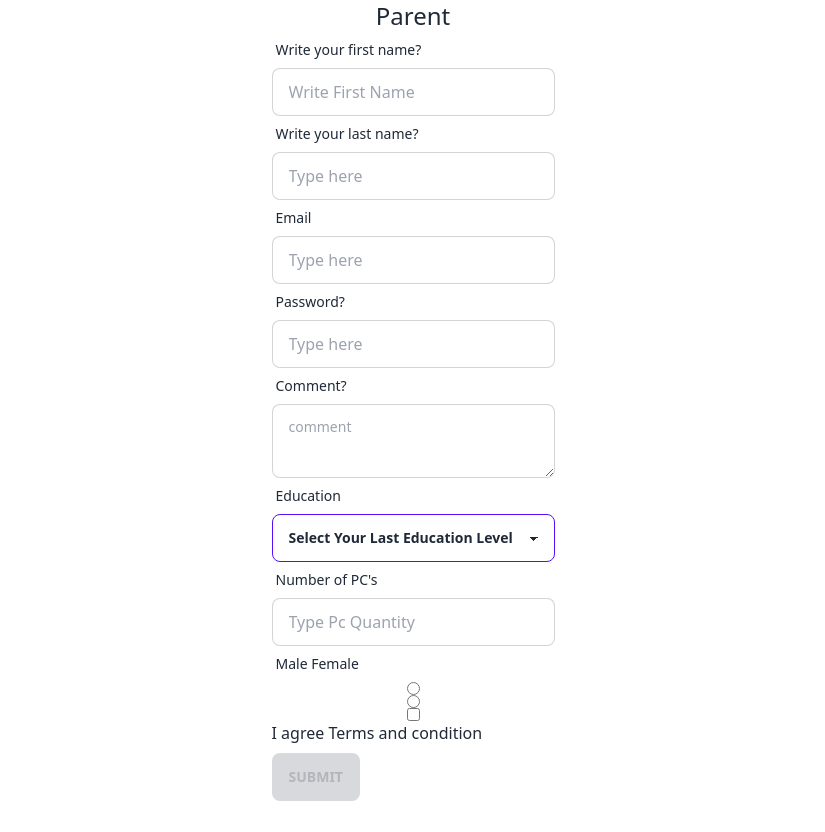
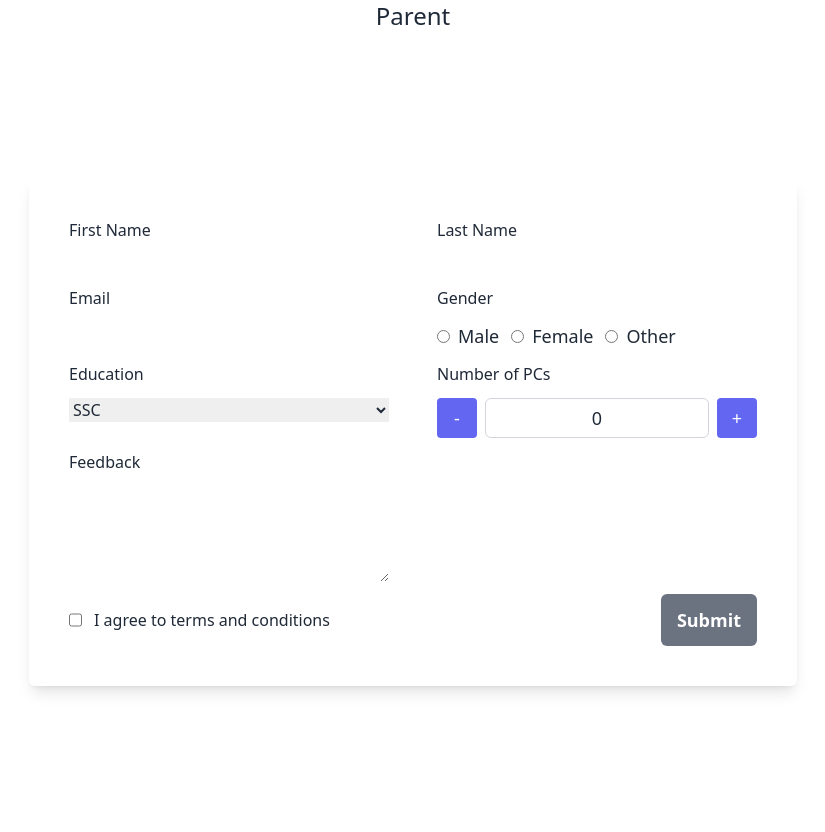
Before and after one commit to mollikacomputer/reducter-form, a React (Create React App) app: page / in a window 1280 px wide. Shown: the whole page, without its empty margins (227-1052 px from the left). Before the commit the page ends 801 px from the top, so only its background shows below. Built offline with nearby package versions, Linux system fonts and the light colour scheme.

Commit message:
some update form

```diff
--- a/src/Pages/Form/Form.js
+++ b/src/Pages/Form/Form.js
@@ -1,143 +1,339 @@
 import React, { useReducer } from "react";
 import { initialState, reducer } from "../../State/formReducer";
+const LongForm = () => {
+  const [state, dispatch] = useReducer(reducer, initialState);
 
-const Form = () => {
+  const submit = (event) => {
+    event.preventDefault();
 
-  const [state, dispatch] = useReducer(reducer, initialState);
-  const submit = (event) =>{
-    event.preventDefault();
     console.log(state);
-  }
+  };
 
   return (
-    <div className="grid justify-items-center">
-
-      <form onSubmit={submit}>
-        <div className="">
-          <div className="form-control w-full max-w-xs">
-            <label className="label">
-              <span className="label-text">Write your first name?</span>
+    <div className='h-screen w-screen flex justify-center items-center overflow-auto'>
+      <form
+        className='shadow-lg p-10 rounded-md flex flex-wrap gap-3 max-w-3xl justify-between'
+        onSubmit={submit}
+      >
+        <div className='flex flex-col w-full max-w-xs'>
+          <label className='mb-2' htmlFor='firstName'>
+            First Name
           </label>
           <input
-              type="text"
-              name="firstName"
-              placeholder="Write First Name"
-              className="input input-bordered w-full max-w-xs"
-              onBlur={(e)=>dispatch({type:"INPUT", payload:{name: e.target.name, value:e.target.value}})}
+            type='text'
+            name='firstName'
+            id='firstName'
+            onBlur={(e) =>
+              dispatch({
+                type: "INPUT",
+                payload: { name: e.target.name, value: e.target.value },
+              })
+            }
           />
         </div>
-          <div className="form-control w-full max-w-xs">
-            <label className="label">
-              <span className="label-text">Write your last name?</span>
+        <div className='flex flex-col w-full max-w-xs'>
+          <label className='mb-2' htmlFor='lastName'>
+            Last Name
           </label>
           <input
-              type="text"
-              name="lastName"
-              placeholder="Type here"
-              className="input input-bordered w-full max-w-xs"
-              onBlur={(e)=>dispatch({type:"INPUT", payload:{name: e.target.name, value:e.target.value}})}
+            type='text'
+            name='lastName'
+            id='lastName'
+            onBlur={(e) =>
+              dispatch({
+                type: "INPUT",
+                payload: { name: e.target.name, value: e.target.value },
+              })
+            }
           />
         </div>
-          <div className="form-control w-full max-w-xs">
-            <label className="label">
-              <span className="label-text">Email</span>
+        <div className='flex flex-col w-full max-w-xs'>
+          <label className='mb-2' htmlFor='email'>
+            Email
           </label>
           <input
-              type="email"
-              name="email"
-              placeholder="Type here"
-              className="input input-bordered w-full max-w-xs"
-              onBlur={(e)=>dispatch({type:"INPUT", payload:{name: e.target.name, value:e.target.value}})}
+            type='email'
+            name='email'
+            id='email'
+            onBlur={(e) =>
+              dispatch({
+                type: "INPUT",
+                payload: { name: e.target.name, value: e.target.value },
+              })
+            }
           />
         </div>
-          <div className="form-control w-full max-w-xs">
-            <label className="label">
-              <span className="label-text">Password?</span>
+        <div className='flex flex-col w-full max-w-xs'>
+          <h1 className='mb-3'>Gender</h1>
+          <div className='flex gap-3'>
+            <div>
+              <input
+                type='radio'
+                id='male'
+                name='gender'
+                value='male'
+                onClick={(e) =>
+                  dispatch({
+                    type: "INPUT",
+                    payload: { name: e.target.name, value: e.target.value },
+                  })
+                }
+              />
+              <label className='ml-2 text-lg' for='male'>
+                Male
               </label>
+            </div>
+            <div>
               <input
-              type="password"
-              name="password"
-              placeholder="Type here"
-              className="input input-bordered w-full max-w-xs"
-              onBlur={(e)=>dispatch({type:"INPUT", payload:{name: e.target.name, value:e.target.value}})}
+                type='radio'
+                id='female'
+                name='gender'
+                value='female'
+                onClick={(e) =>
+                  dispatch({
+                    type: "INPUT",
+                    payload: { name: e.target.name, value: e.target.value },
+                  })
+                }
               />
+              <label className='ml-2 text-lg' for='female'>
+                Female
+              </label>
             </div>
-          <div className="form-control w-full max-w-xs">
-            <label className="label">
-              <span className="label-text">Comment?</span>
+            <div>
+              <input
+                type='radio'
+                id='other'
+                name='gender'
+                value='other'
+                onClick={(e) =>
+                  dispatch({
+                    type: "INPUT",
+                    payload: { name: e.target.name, value: e.target.value },
+                  })
+                }
+              />
+              <label className='ml-2 text-lg' for='other'>
+                Other
+              </label>
+            </div>
+          </div>
+        </div>
+        <div className='flex flex-col w-full max-w-xs'>
+          <label className='mb-3' for='education'>
+            Education
+          </label>
+          <select
+            name='education'
+            id='education'
+            onChange={(e) =>
+              dispatch({
+                type: "INPUT",
+                payload: { name: e.target.name, value: e.target.value },
+              })
+            }
+          >
+            <option value='SSC'>SSC</option>
+            <option value='HSC'>HSC</option>
+            <option value='underGrad'>Under Graduate</option>
+            <option value='graduate'>Graduate</option>
+          </select>
+        </div>
+        <div className='flex flex-col w-full max-w-xs'>
+          <label className='mb-3'>Number of PCs</label>
+          <div className='flex justify-between items-center gap-2 '>
+            <button className='bg-indigo-500 text-lg text-white rounded h-10 w-10 '>
+              -
+            </button>
+            <div className='border flex-1 flex justify-center items-center h-10 rounded-md border-gray-300'>
+              <span className='text-lg'>0</span>
+            </div>
+            <button className='bg-indigo-500 text-lg text-white rounded h-10 w-10'>
+              +
+            </button>
+          </div>
+        </div>
+        <div className='flex flex-col w-full max-w-xs'>
+          <label className='mb-3' for='feedback'>
+            Feedback
           </label>
           <textarea
-              type="text"
-              name="textaria"
-              class="textarea textarea-bordered"
-              placeholder="comment"
-              onBlur={(e)=>dispatch({type:"TEXTARIA", payload:{name: e.target.name, value:e.target.value}})}
+            name='feedback'
+            id='feedback'
+            cols='30'
+            rows='4'
+            onBlur={(e) =>
+              dispatch({
+                type: "INPUT",
+                payload: { name: e.target.name, value: e.target.value },
+              })
+            }
           ></textarea>
         </div>
-          <div className="form-control w-full max-w-xs">
-            <label className="label">
-              <span className="label-text">Education</span>
-            </label>
-            <select
-              name="education"
-              class="select select-primary w-full max-w-xs"
-              onChange={(e)=>dispatch({type:"INPUT", payload:{name: e.target.name, value:e.target.value}})}
-            >
-              <option disabled selected>
-                Select Your Last Education Level
-              </option>
-              <option>SSC</option>
-              <option>HSC</option>
-              <option>BA</option>
-              <option>MA</option>
-            </select>
-          </div>
-          <div className="form-control w-full max-w-xs">
-            <label className="label">
-              <span className="label-text">Number of PC's</span>
-            </label>
+
+        <div className='flex justify-between items-center w-full'>
+          <div className='flex  w-full max-w-xs'>
             <input
-              type="text"
-              name="quantity"
-              placeholder="Type Pc Quantity"
-              className="input input-bordered w-full max-w-xs"
-              onBlur={(e)=>dispatch({type:"INPUT", payload:{name: e.target.name, value:e.target.value}})}
+              className='mr-3'
+              type='checkbox'
+              name='term'
+              id='terms'
+              onClick={() => dispatch({ type: "TOGGLE" })}
             />
-          </div>
-          <div className="form-control w-full max-w-xs">
-          <label className="label">
-              <span className="label-text">Male Female</span>
-            </label>
-          <input
-              type="radio"
-              name="gender"
-              value="Male"
-              onClick={(e)=>dispatch({type:"INPUT", payload:{name: e.target.name, value:e.target.value}})}
-            />
-            <input
-            type="radio"
-            name="gender"
-            value="Female"
-            onClick={(e)=>dispatch({type:"INPUT", payload:{name: e.target.name, value:e.target.value}})}
-          />
-          </div>
-          <div className="form-control w-full max-w-xs">
-          <input
-          type="checkbox"
-          onClick={()=> dispatch({type:"TOGGLE"})}
-          />
-          <label for="terms" >I agree Terms and condition </label>
+            <label for='terms'>I agree to terms and conditions</label>
           </div>
           <button
-          type="submit"
-          className="btn mt-2"
-          disabled={!state.terms}
-          >Submit</button>
+            className=' px-4 py-3 bg-indigo-500 rounded-md font-semibold text-white text-lg disabled:bg-gray-500'
+            type='submit'
+            disabled={!state.term}
+          >
+            Submit
+          </button>
         </div>
       </form>
-
     </div>
   );
 };
 
-export default Form;
+export default LongForm;
+
+// import React, { useReducer } from "react";
+// import { initialState, reducer } from "../../State/formReducer";
+
+// const Form = () => {
+//   const [state, dispatch] = useReducer(reducer, initialState);
+//   const submit = (event) =>{
+//     event.preventDefault();
+//     console.log(state);
+//   }
+//   return (
+//     <div className="grid justify-items-center">
+//       <form onSubmit={submit}>
+//         <div className="">
+//           <div className="form-control w-full max-w-xs">
+//             <label className="label">
+//               <span className="label-text">Write your first name?</span>
+//             </label>
+//             <input
+//               type="text"
+//               name="firstName"
+//               placeholder="Write First Name"
+//               className="input input-bordered w-full max-w-xs"
+//               onBlur={(e)=>dispatch({type:"INPUT", payload:{name: e.target.name, value:e.target.value}})}
+//             />
+//           </div>
+//           <div className="form-control w-full max-w-xs">
+//             <label className="label">
+//               <span className="label-text">Write your last name?</span>
+//             </label>
+//             <input
+//               type="text"
+//               name="lastName"
+//               placeholder="Type here"
+//               className="input input-bordered w-full max-w-xs"
+//               onBlur={(e)=>dispatch({type:"INPUT", payload:{name: e.target.name, value:e.target.value}})}
+//             />
+//           </div>
+//           <div className="form-control w-full max-w-xs">
+//             <label className="label">
+//               <span className="label-text">Email</span>
+//             </label>
+//             <input
+//               type="email"
+//               name="email"
+//               placeholder="Type here"
+//               className="input input-bordered w-full max-w-xs"
+//               onBlur={(e)=>dispatch({type:"INPUT", payload:{name: e.target.name, value:e.target.value}})}
+//             />
+//           </div>
+//           <div className="form-control w-full max-w-xs">
+//             <label className="label">
+//               <span className="label-text">Password?</span>
+//             </label>
+//             <input
+//               type="password"
+//               name="password"
+//               placeholder="Type here"
+//               className="input input-bordered w-full max-w-xs"
+//               onBlur={(e)=>dispatch({type:"INPUT", payload:{name: e.target.name, value:e.target.value}})}
+//             />
+//           </div>
+//           <div className="form-control w-full max-w-xs">
+//             <label className="label">
+//               <span className="label-text">Comment?</span>
+//             </label>
+//             <textarea
+//               type="text"
+//               name="textaria"
+//               class="textarea textarea-bordered"
+//               placeholder="comment"
+//               onBlur={(e)=>dispatch({type:"TEXTARIA", payload:{name: e.target.name, value:e.target.value}})}
+//             ></textarea>
+//           </div>
+//           <div className="form-control w-full max-w-xs">
+//             <label className="label">
+//               <span className="label-text">Education</span>
+//             </label>
+//             <select
+//               name="education"
+//               class="select select-primary w-full max-w-xs"
+//               onChange={(e)=>dispatch({type:"INPUT", payload:{name: e.target.name, value:e.target.value}})}
+//             >
+//               <option disabled selected>
+//                 Select Your Last Education Level
+//               </option>
+//               <option>SSC</option>
+//               <option>HSC</option>
+//               <option>BA</option>
+//               <option>MA</option>
+//             </select>
+//           </div>
+//           <div className="form-control w-full max-w-xs">
+//             <label className="label">
+//               <span className="label-text">Number of PC's</span>
+//             </label>
+//             <input
+//               type="text"
+//               name="quantity"
+//               placeholder="Type Pc Quantity"
+//               className="input input-bordered w-full max-w-xs"
+//               onBlur={(e)=>dispatch({type:"INPUT", payload:{name: e.target.name, value:e.target.value}})}
+//               />
+//           </div>
+//           <div className="form-control w-full max-w-xs">
+//           <label className="label">
+//               <span className="label-text">Male Female</span>
+//             </label>
+//           <input
+//               type="radio"
+//               name="gender"
+//               value="Male"
+//               onClick={(e)=>dispatch({type:"INPUT", payload:{name: e.target.name, value:e.target.value}})}
+//             />
+//             <input
+//             type="radio"
+//             name="gender"
+//             value="Female"
+//             onClick={(e)=>dispatch({type:"INPUT", payload:{name: e.target.name, value:e.target.value}})}
+//           />
+//           </div>
+//           <div className="form-control w-full max-w-xs">
+//           <input
+//           type="checkbox"
+//           onClick={()=> dispatch({type:"TOGGLE"})}
+//           />
+//           <label for="terms" >I agree Terms and condition </label>
+//         </div>
+//           <button
+//           type="submit"
+//           className="btn mt-2"
+//           disabled={!state.terms}
+//           >Submit</button>
+//         </div>
+//       </form>
+
+//     </div>
+//   );
+// };
+
+// export default Form;
```
Lines whose indentation alone changed are shown as unchanged.
